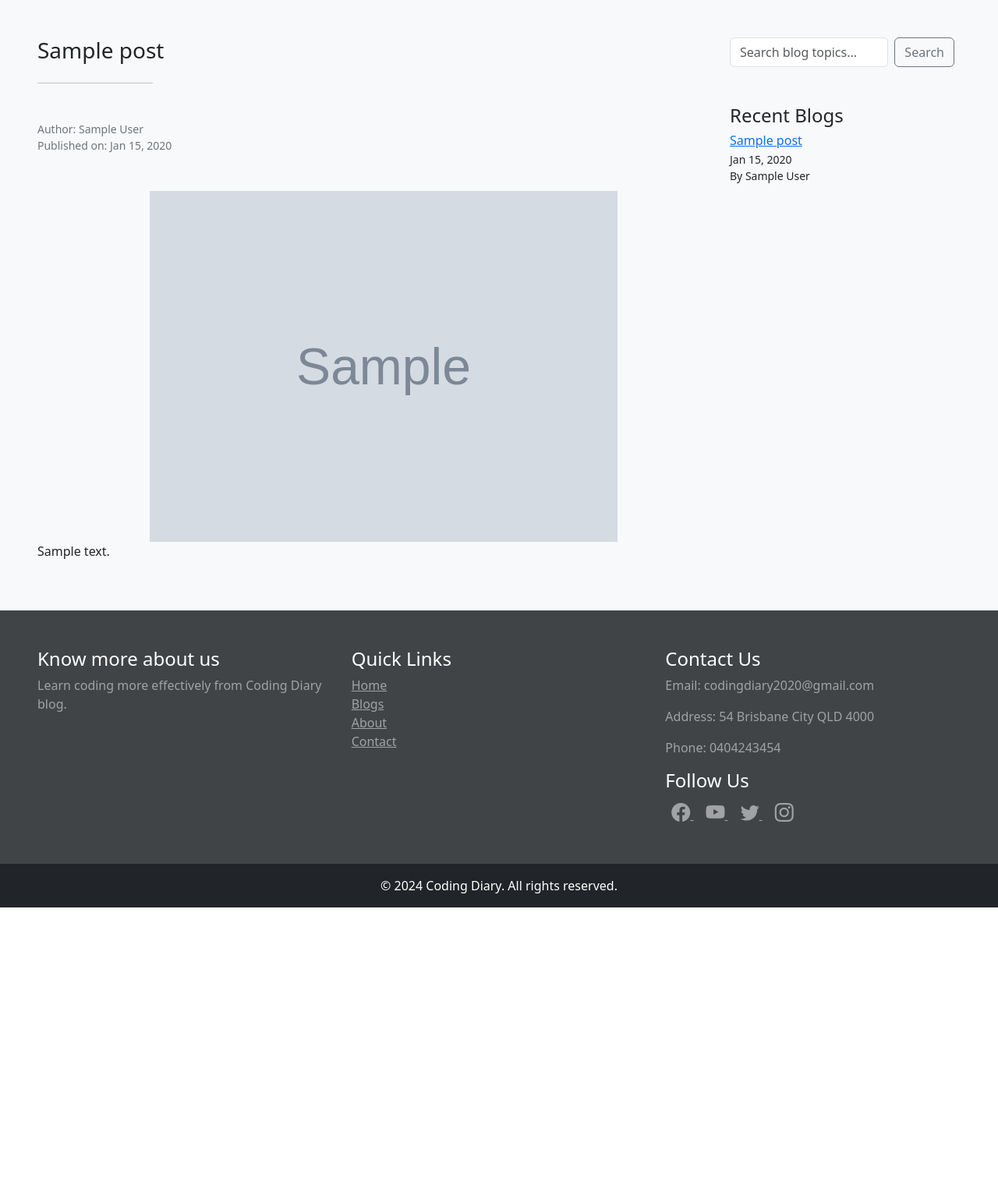
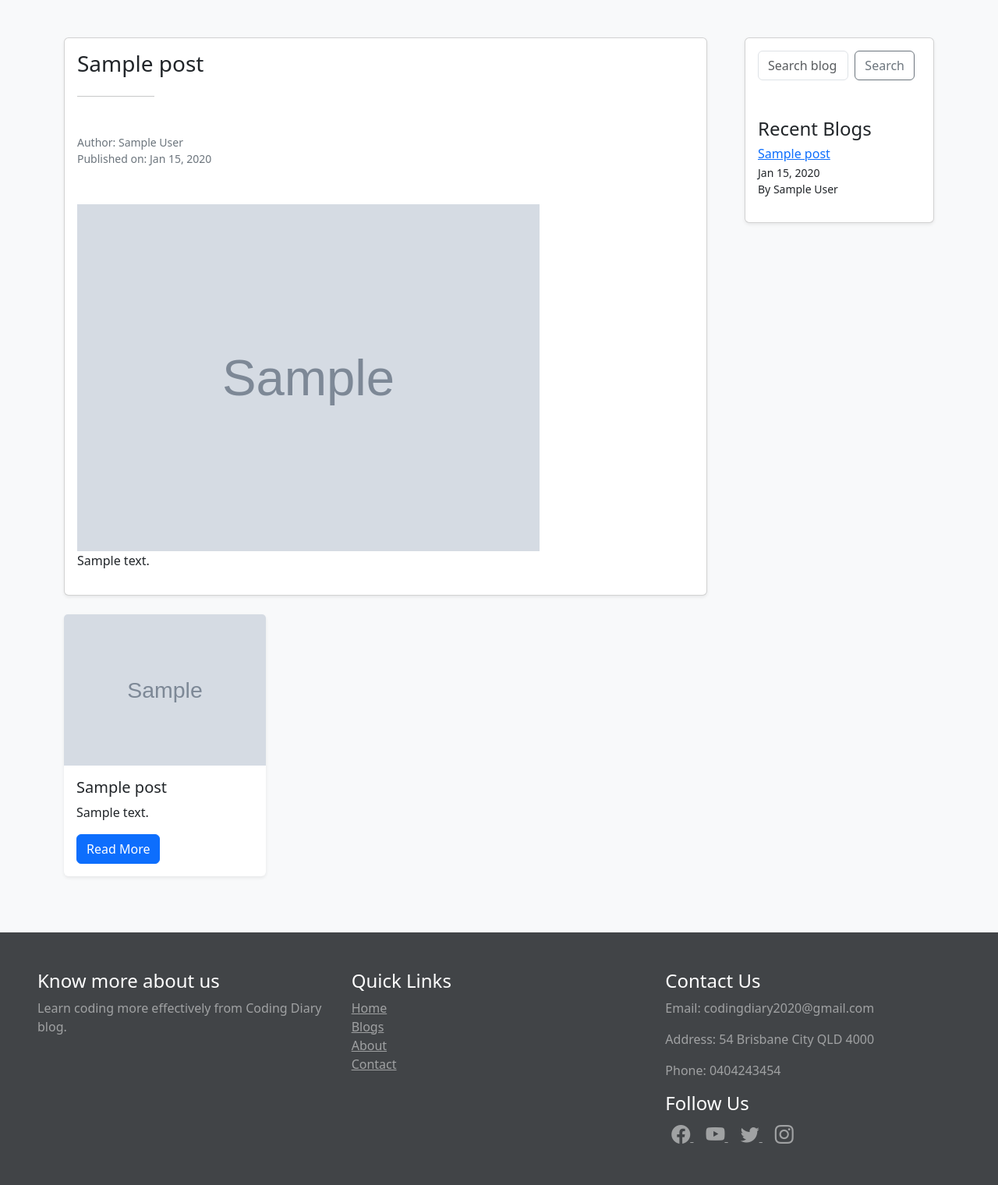
Before and after one commit to dev-dauth2026/coding-diary, a Laravel app: page /account/blog in a window 1280 px wide. Shown: the part 76-1596 px from the top of the page at 78% size. Before the commit the page ends 1240 px from the top, so only its background shows below. Run offline with Laravel 12, Linux system fonts and the light colour scheme; tables that the repository leaves empty hold one stand-in row (values such as "Sample post"); grey boxes marked "Sample" are stand-in pictures; parts of the project's set-up code (start-up, migrations or seed data) failed here and were passed over.

Commit message:
blog page layout and design changed

```diff
--- a/resources/views/blog.blade.php
+++ b/resources/views/blog.blade.php
@@ -1,45 +1,55 @@
 <x-user-layout>
-    <div class=" d-flex justify-content-center p-5 " style="min-height: 80vh">
+    <div class="py-5 bg-light" style="min-height: 80vh;">
 
-            @if (empty($posts))
-                <p>No blogs found.</p>
-            @else
+        @if (empty($posts))
+            <div class="container">
+                <div class="row">
+                    <div class="col">
+                        <p class="text-center fs-4">No blogs found.</p>
+                    </div>
+                </div>
+            </div>
+        @else
+            <div class="container">
+                <div class="row gx-5">
+                    {{-- Main Content Area --}}
+                    <div class="col-lg-9">
+                        @if ($post && empty($query))
+                            <div class="card shadow-sm mb-4">
+                                <div class="card-body">
+                                    <x-blog.main-blog :post="$post" />
+                                </div>
+                            </div>
+                        @endif
 
-                    <div class="col-12 ">
-
-                   <div class="d-flex flex-column flex-md-row">
-
-                        {{-- search in small devices  --}}
-
-                        <div class="mb-5 d-block d-md-none">
-                            <form action="{{ route('blog.search') }}" class=" d-block d-md-none" method="get">
-                                <div class="form-group d-flex gap-2">
-                                    <input class="form-control @error('blogSearch') is-invalid @enderror" placeholder="Search blog topics..." name="blogSearch" id="blogSearch" value="{{ old('blogSearch', $query ?? '') }}" />
-                                    <button class="btn btn-outline-secondary" type="submit">Search</button>
-                                    <div>
-                                        @error('blogSearch')
-                                            <p class="invalid-feedback">{{ $message }}</p>
-                                        @enderror
+                        {{-- Blog List Section --}}
+                        <div class="row gx-4">
+                            @foreach ($posts as $blogPost)
+                                <div class="col-md-4 mb-4">
+                                    <div class="card h-100 border-0 shadow-sm">
+                                        <img src="{{asset('storage/' . $blogPost->image)  }}" class="card-img-top self-auto" alt="{{ $blogPost->title }}" style="height: auto;width:50;">
+                                        <div class="card-body">
+                                            <h5 class="card-title">{{ $blogPost->title }}</h5>
+                                            <p class="card-text">{{ Str::limit(strip_tags($blogPost->content), 120) }}</p>
+                                            <a href="{{ route('blog.detail', $blogPost->id) }}" class="btn btn-primary stretched-link">Read More</a>
+                                        </div>
                                     </div>
                                 </div>
-                            </form>
+                            @endforeach
                         </div>
-                       {{-- search in small devices ended --}}
+                    </div>
 
-                       {{-- main blog section  --}}
-                        @if ($post && empty($query))
-                           <x-blog.main-blog :post="$post" />
-                         @endif
-                         {{-- main blog section ended --}}
-
-                         {{-- search section  --}}
-                         <div class="col-12  d-flex flex-column col-lg-3 col-md-3">
-                            <x-blog.blog-search :posts="$posts" :totalBlogs="$totalBlogs" />
+                    {{-- Sidebar --}}
+                    <div class="col-lg-3">
+                        <div class="card shadow-sm mb-4">
+                            <div class="card-body">
+                                <x-blog.blog-search :posts="$posts" :totalBlogs="$totalBlogs" />
+                            </div>
                         </div>
-                         {{-- search section ended --}}
                     </div>
                 </div>
+            </div>
+        @endif
 
-            @endif
     </div>
 </x-user-layout>
```
